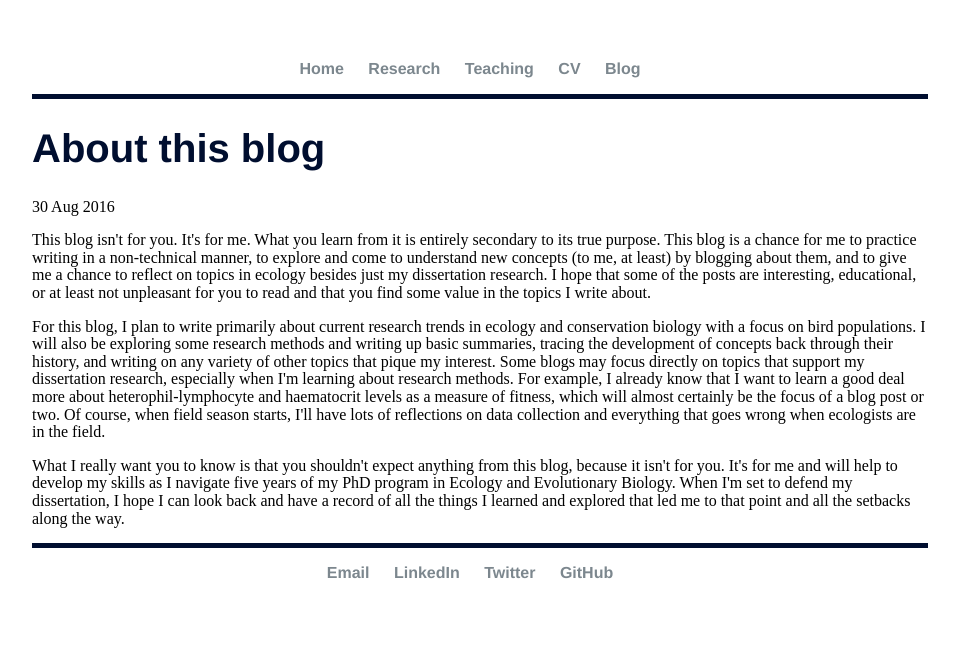
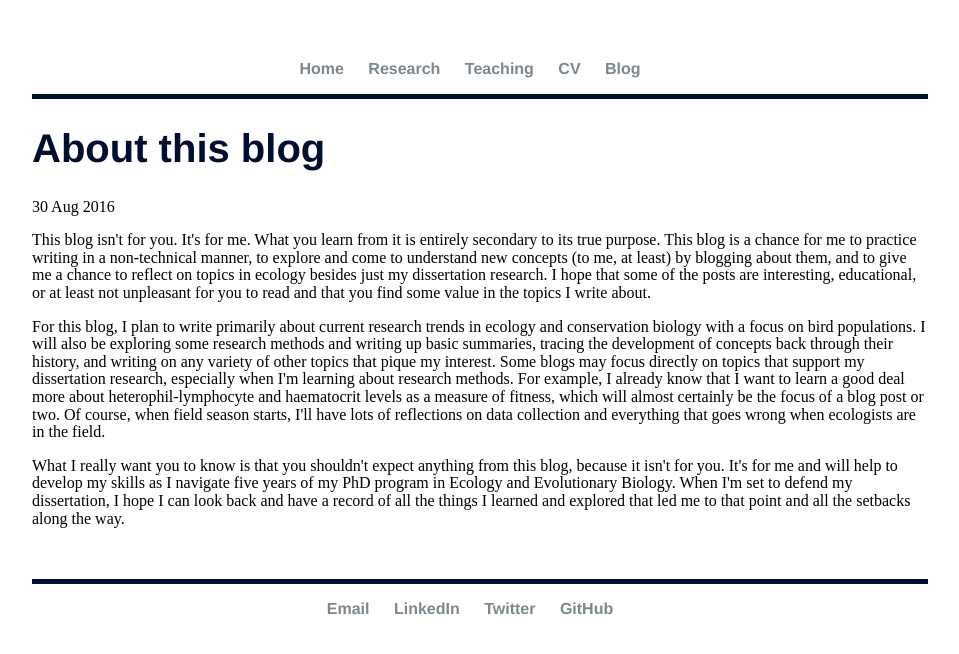
Before and after one commit to elizagrames/elizagrames.github.io, a Jekyll site: the page built from _posts/2016-08-30-about-this-blog.md, in a window 1280 px wide. Shown: the top 654 px of the page, without its empty margins (160-1119 px from the left). Built offline with Jekyll 4.4.1, drawn with Linux system fonts in a browser that asks for light colours.

Commit message:
Update post.html

```diff
--- a/_layouts/post.html
+++ b/_layouts/post.html
@@ -6,5 +6,5 @@ layout: default
 <p class="meta">{{ page.date | date_to_string }}</p>
 
 <div class="post">
-  {{ content }}
+  {{ content }}<br><br>
 </div>
```
